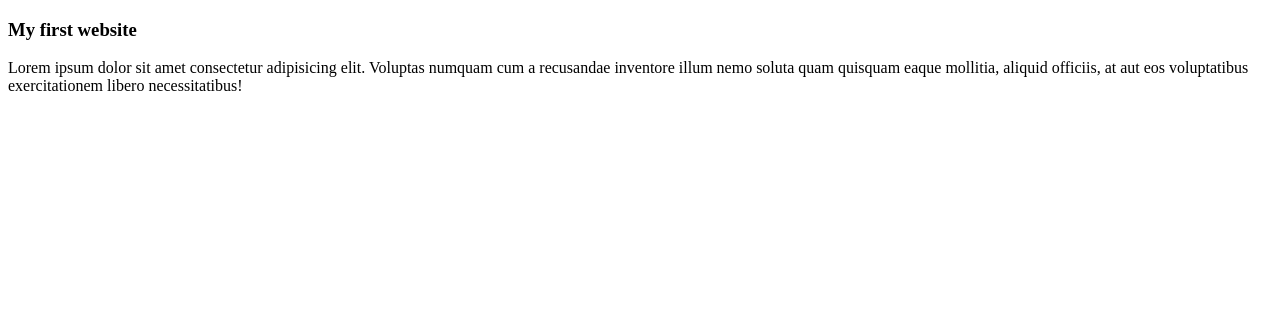
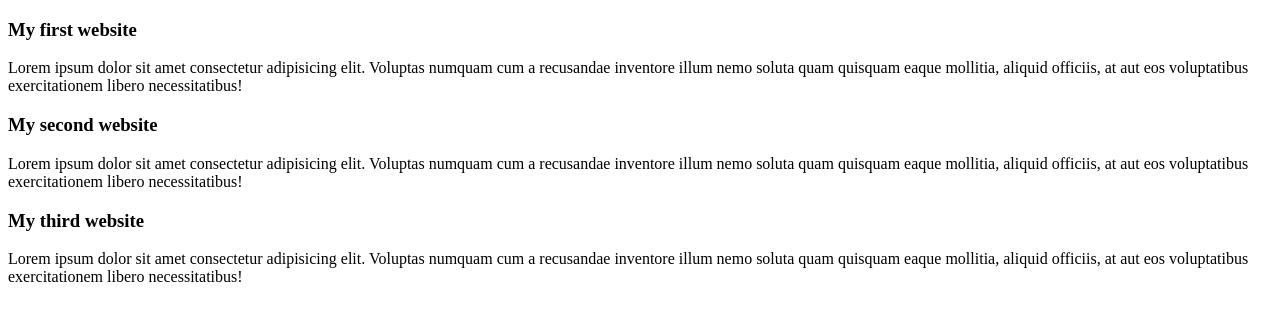
Before and after one commit to shahreia/My-first-github-repo, a plain HTML site: page index.html in a window 1280 px wide. Drawn offline with Linux system fonts and the light colour scheme.

Commit message:
added the second and third blog

```diff
--- a/index.html
+++ b/index.html
@@ -7,9 +7,18 @@
     <link rel="stylesheet" href="styles/blogs.css">
 </head>
 <body>
-<div>
-    <h3>My first website</h3>
-    <p>Lorem ipsum dolor sit amet consectetur adipisicing elit. Voluptas numquam cum a recusandae inventore illum nemo soluta quam quisquam eaque mollitia, aliquid officiis, at aut eos voluptatibus exercitationem libero necessitatibus!</p>
-</div>
+
+    <div>
+        <h3>My first website</h3>
+        <p>Lorem ipsum dolor sit amet consectetur adipisicing elit. Voluptas numquam cum a recusandae inventore illum nemo soluta quam quisquam eaque mollitia, aliquid officiis, at aut eos voluptatibus exercitationem libero necessitatibus!</p>
+    </div>
+    <div>
+        <h3>My second website</h3>
+        <p>Lorem ipsum dolor sit amet consectetur adipisicing elit. Voluptas numquam cum a recusandae inventore illum nemo soluta quam quisquam eaque mollitia, aliquid officiis, at aut eos voluptatibus exercitationem libero necessitatibus!</p>
+    </div>
+    <div>
+        <h3>My third website</h3>
+        <p>Lorem ipsum dolor sit amet consectetur adipisicing elit. Voluptas numquam cum a recusandae inventore illum nemo soluta quam quisquam eaque mollitia, aliquid officiis, at aut eos voluptatibus exercitationem libero necessitatibus!</p>
+    </div>
 </body>
 </html>
```
